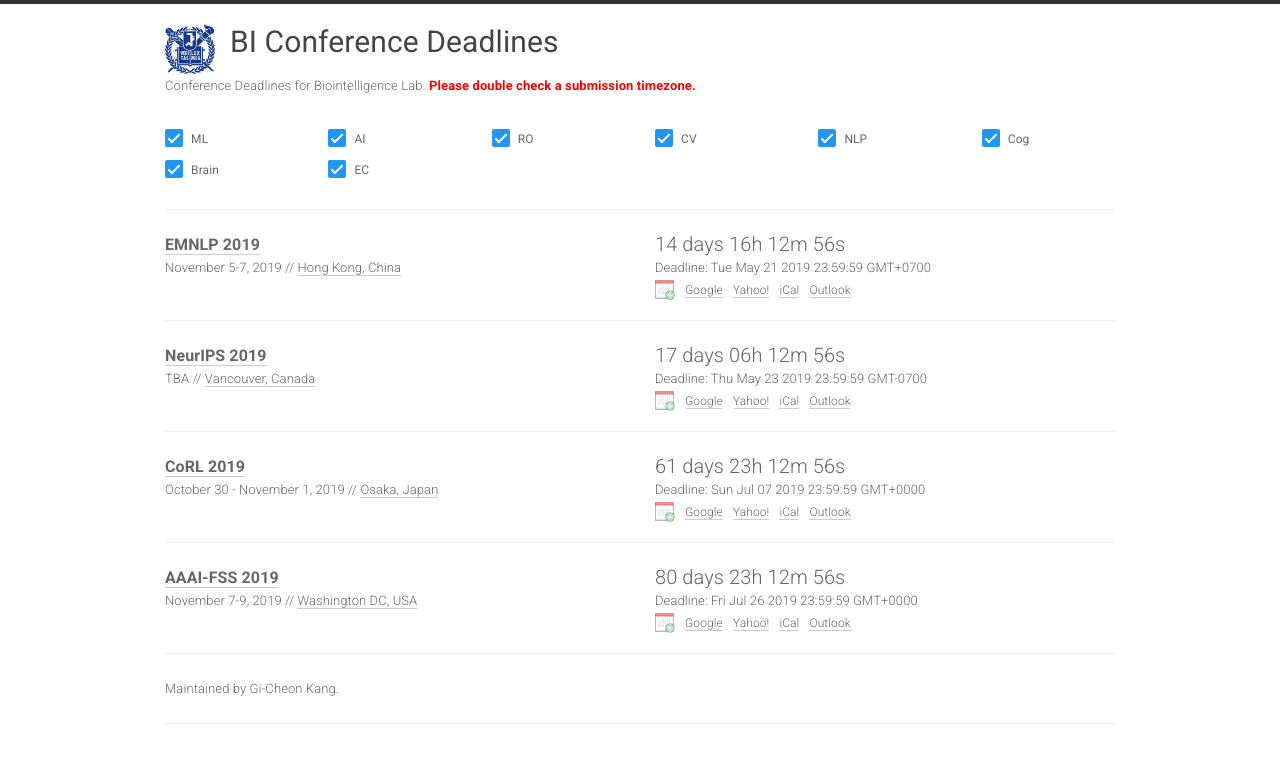
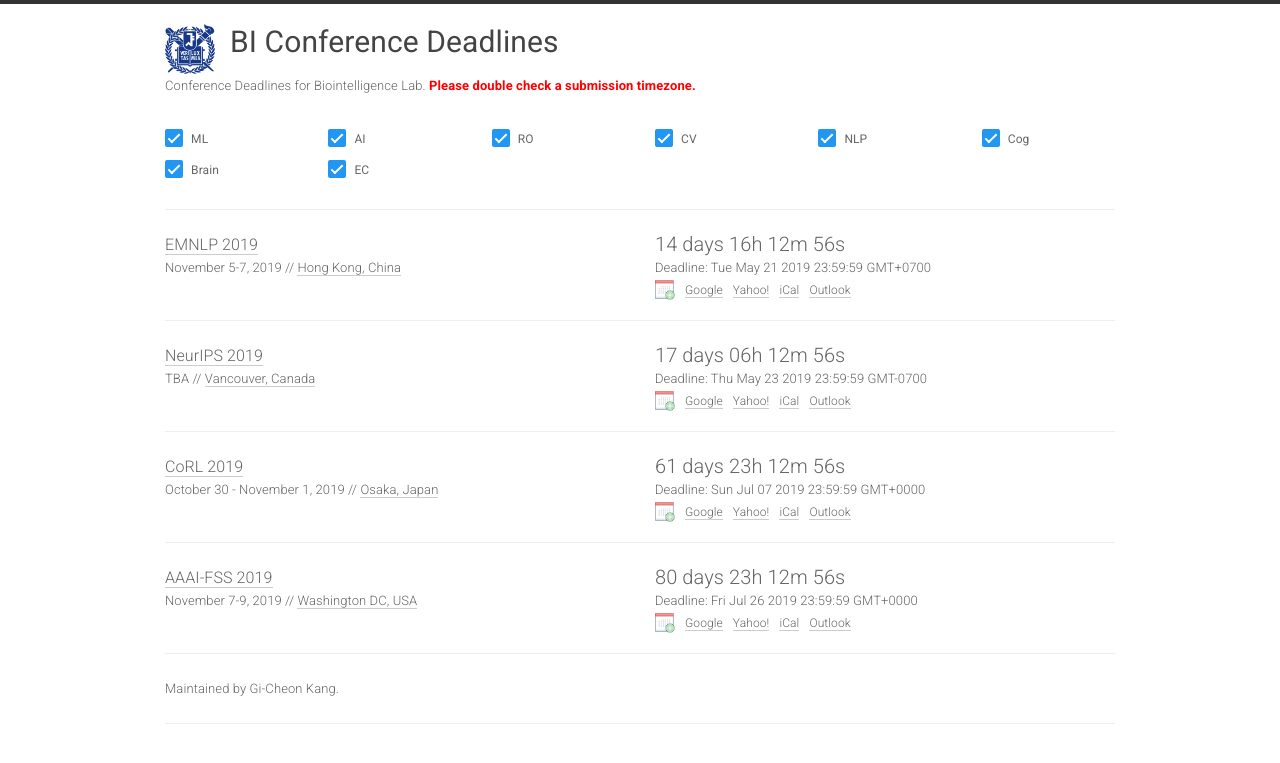
Before and after one commit to biconf/biconf.github.io, a Jekyll site: the page built from index.html, in a window 1280 px wide. Shown: the top 763 px of the page. Built offline with Jekyll 4.4.1, drawn with Linux system fonts in a browser that asks for light colours; nearby versions of some CDN libraries.

```diff
--- a/_layouts/home.html
+++ b/_layouts/home.html
@@ -59,7 +59,7 @@
         <div id="{{conf.id}}" class="{% for sub in conf.sub %} {{sub}}-conf {% endfor %}">
           <div class="row">
               <div class="col-xs-12 col-sm-6">
-                  <a href="{{conf.link}}"><b>{{conf.name}} {{conf.year}}</b></a>
+                  <a href="{{conf.link}}">{{conf.name}} {{conf.year}}</a>
                   <div class="meta">
                     {{conf.date}} // <a href="http://maps.google.com/?q={{conf.place}}">{{conf.place}}</a>
                   </div>
```
